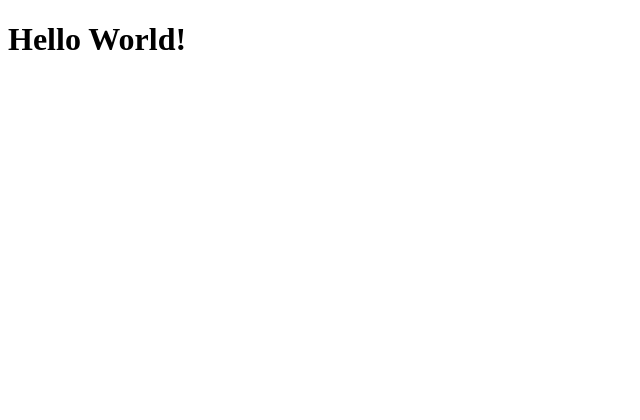
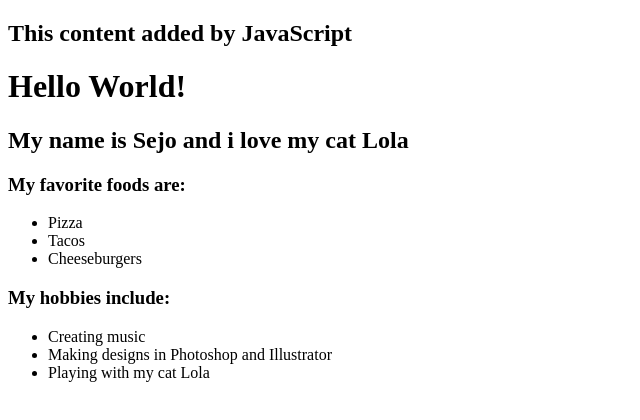
Before and after one commit to sejobasic/mysite, a plain HTML site: page index.html in a window 1280 px wide. Shown: the whole page, without its empty margins (0-640 px from the left). Drawn offline with Linux system fonts and the light colour scheme.

Commit message:
add script.js, connect to index.html

```diff
--- a/index.html
+++ b/index.html
@@ -1,9 +1,24 @@
 <!DOCTYPE html>
 <html lang="en">
   <head>
+    <link rel="stylesheet" href="style.css" />
       <title>My Website</title>
   </head>
   <body>
+    <script src="script.js"></script>
       <h1>Hello World!</h1>
+      <h2>My name is Sejo and i love my cat Lola</h2>
+      <h3>My favorite foods are:</h3>
+      <ul>
+          <li>Pizza</li>
+          <li>Tacos</li>
+          <li>Cheeseburgers</li>
+      </ul>
+      <h3>My hobbies include:</h3>
+      <ul>
+          <li>Creating music</li>
+          <li>Making designs in Photoshop and Illustrator</li>
+          <li>Playing with my cat Lola</li>
+      </ul>
   </body>
 </html>
--- /dev/null
+++ b/script.js
@@ -0,0 +1,3 @@
+const h2 = document.createElement("h2");
+h2.textContent = "This content added by JavaScript";
+document.querySelector("body").appendChild(h2);
```
